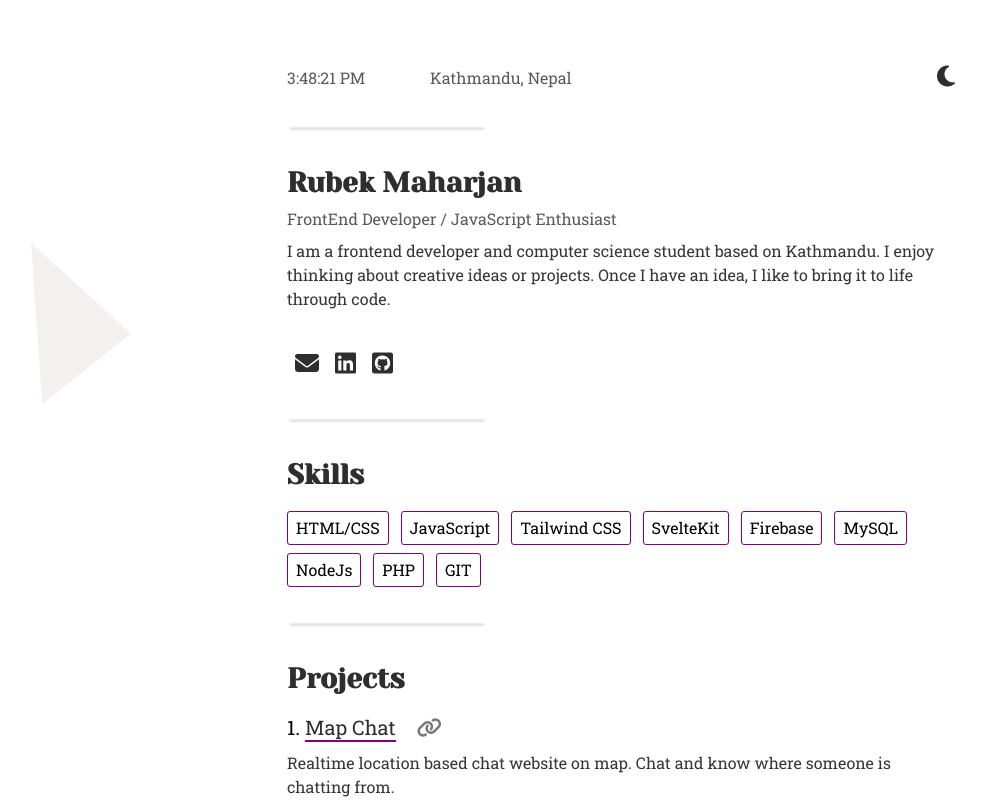
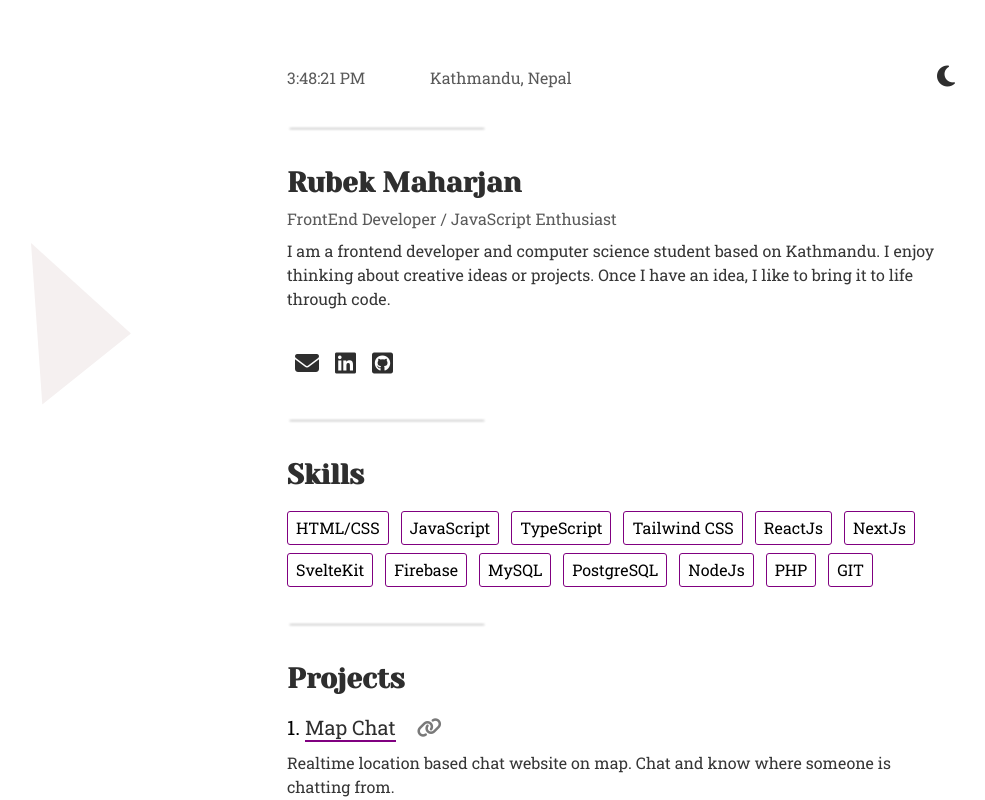
Before and after one commit to rubekk/Portfolio, a Svelte app: page / in a window 1280 px wide. Shown: the top 800 px of the page, without its empty margins (19-1004 px from the left). Built offline with nearby package versions, Linux system fonts and the light colour scheme.

Commit message:
Add TypeScript, ReactJs, NextJs, and PostgreSQL to skills

```diff
--- a/src/App.svelte
+++ b/src/App.svelte
@@ -163,10 +163,14 @@
 		<div class="skills">
 			<li>HTML/CSS</li>
 			<li>JavaScript</li>
+			<li>TypeScript</li>
 			<li>Tailwind CSS</li>
+			<li>ReactJs</li>
+			<li>NextJs</li>
 			<li>SvelteKit</li>
 			<li>Firebase</li>
 			<li>MySQL</li>
+			<li>PostgreSQL</li>
 			<li>NodeJs</li>
 			<li>PHP</li>
 			<li>GIT</li>
```
